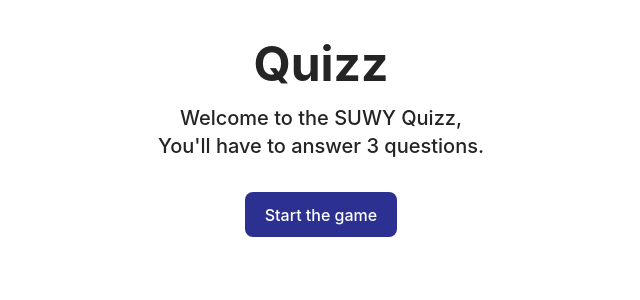
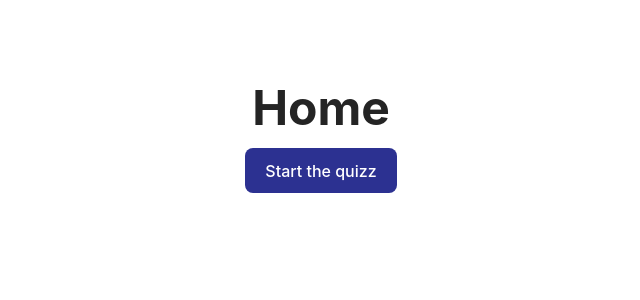
Before and after one commit to IIM-Creative-Technology/React-A3.1-SUWY, a React (Vite) app: page / in a window 1280 px wide. Shown: the top 300 px of the page, without its empty margins (319-959 px from the left). Built offline with nearby package versions, Linux system fonts and the light colour scheme.

Commit message:
Add router

```diff
--- a/package.json
+++ b/package.json
@@ -12,6 +12,7 @@
     "axios": "^1.2.6",
     "react": "^18.2.0",
     "react-dom": "^18.2.0",
+    "react-router-dom": "^6.8.0",
     "react-timer-hook": "^3.0.5"
   },
   "devDependencies": {
--- a/src/App.jsx
+++ b/src/App.jsx
@@ -1,8 +1,14 @@
-import Game from "./components/Game";
+import { Link } from 'react-router-dom/';
+
 function App() {
   return (
-    <div className="App">
-      <Game />
+    <div className="App relative mx-auto container flex flex-col items-center justify-center pt-20 mt-1 " >
+      <h1 className='font-bold mb-4 text-5xl'>Home</h1>
+      <Link to="/quizz">
+        <button>Start the quizz
+        </button>
+      </Link>
+
     </div>
   );
 }
--- a/src/components/GameInProgress.jsx
+++ b/src/components/GameInProgress.jsx
@@ -11,7 +11,7 @@ function GameInProgress(props) {
     props.reset();
   }
 
-  function returnHome() {
+  function returnQuizz() {
     resetData();
     props.setDifficulty("");
     props.setCategory("");
@@ -48,8 +48,8 @@ function GameInProgress(props) {
             </p>
           </div>
           <div className="flex justify-center">
-            <button className="m-2" onClick={() => returnHome()}>
-              Home
+            <button className="m-2" onClick={() => returnQuizz()}>
+              Quizz
             </button>
             <button className="m-2" onClick={() => restartGame()}>
               Restart
--- a/src/components/StartGame.jsx
+++ b/src/components/StartGame.jsx
@@ -1,3 +1,5 @@
+import {Link} from 'react-router-dom';
+
 function StartGame(props) {
   return (
     <div className="StartGame flex flex-col items-center justify-center text-center">
@@ -11,6 +13,9 @@ function StartGame(props) {
       >
         Start the game
       </button>
+      <Link to="/" className='absolute top-0 left-10'>
+        Home
+      </Link>
     </div>
   );
 }
--- a/src/main.jsx
+++ b/src/main.jsx
@@ -1,10 +1,23 @@
 import React from "react";
+import Game from "./components/Game";
+import App from "./App";
 import ReactDOM from "react-dom/client";
-import App from "./App";
+import { createBrowserRouter, RouterProvider } from "react-router-dom";
 import "./index.css";
+
+const router = createBrowserRouter([
+  {
+    path: "/",
+    element: <App />
+  },
+  {
+    path: "/quizz",
+    element: <Game />
+  }
+])
 
 ReactDOM.createRoot(document.getElementById("root")).render(
   <React.StrictMode>
-    <App />
+    <RouterProvider router={router} />
   </React.StrictMode>
 );
```
Also changed, not shown: 1 other file (tests, documents, lock files or other folders).
